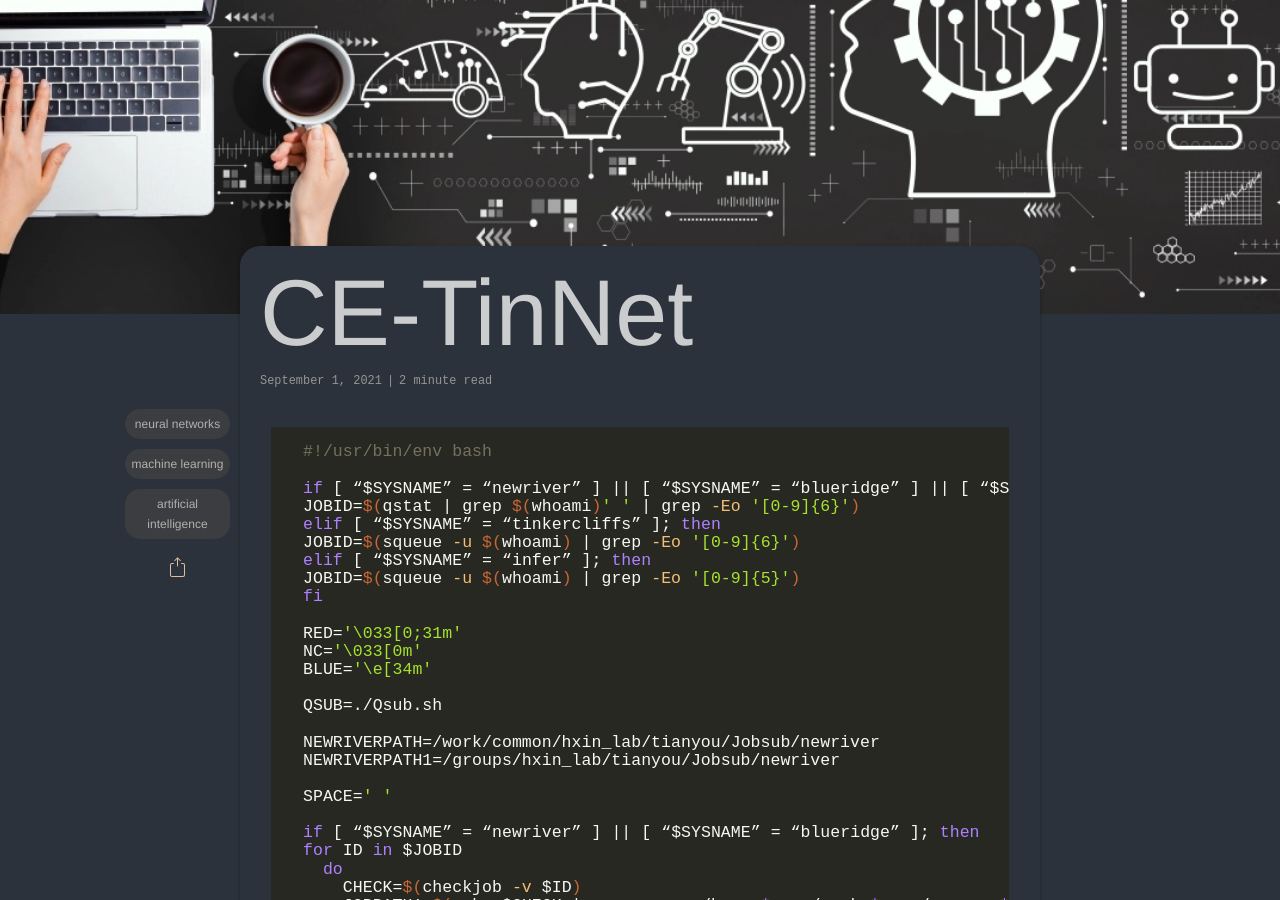
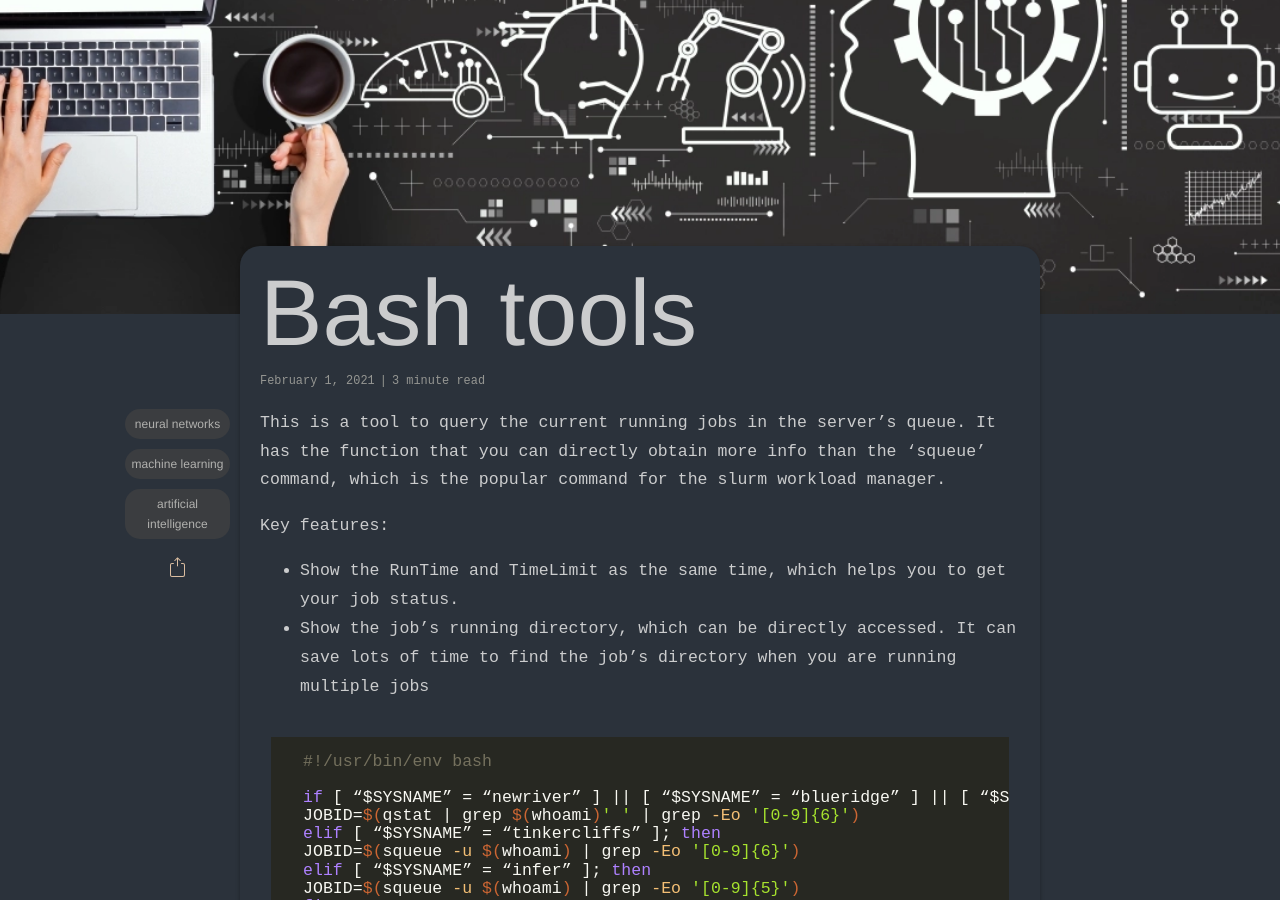
Before and after one commit to mutianyou2013/mutianyou2013.github.io, a Jekyll site: the page built from _posts/2021-02-01-Bash-tools.md, in a window 1280 px wide and 900 px high, scrolled down 345 px. Built offline with Jekyll 4.4.1, drawn with Linux system fonts in a browser that asks for light colours; some web fonts are replaced; comment, search, counter and statistics services are not loaded; some of the changed text lies outside the part shown.

Commit message:
Update 2021-02-01-Bash-tools.md

````diff
--- a/_posts/2021-02-01-Bash-tools.md
+++ b/_posts/2021-02-01-Bash-tools.md
@@ -2,8 +2,8 @@
 layout: post
 read_time: true
 show_date: true
-title: "CE-TinNet"
-date: 2021-09-01
+title: "Bash tools"
+date: 2021-02-01
 img: posts/20210402/post7-header.webp
 tags: [neural networks, machine learning, artificial intelligence]
 category: theory
@@ -11,6 +11,14 @@ author: Tianyou Mou
 description: "ELI5: what is a neural network."
 mathjax: yes
 ---
+
+This is a tool to query the current running jobs in the server's queue. It has the function that you can directly obtain more info than the 'squeue' command, which is the popular command for the slurm workload manager.
+
+Key features:
+
+- Show the RunTime and TimeLimit as the same time, which helps you to get your job status.
+- Show the job's running directory, which can be directly accessed. It can save lots of time to find the job's directory when you are running multiple jobs
+
 ```bash
 #!/usr/bin/env bash
 
````
